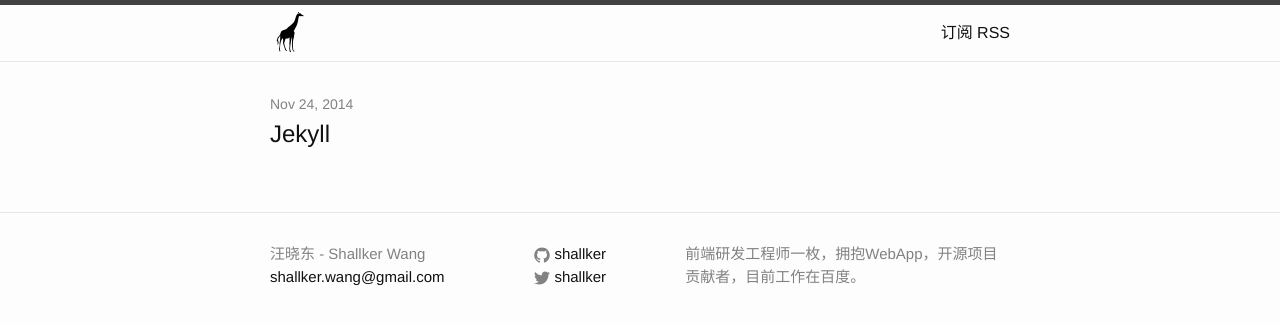
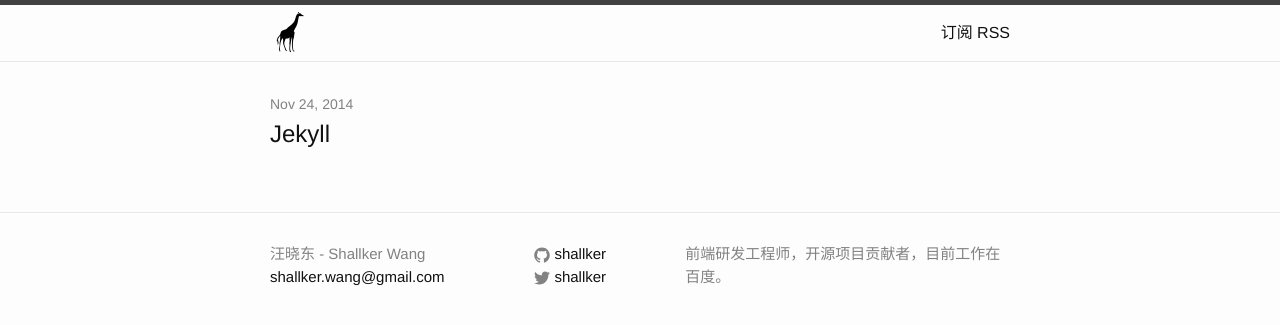
Before and after one commit to shallker/shallker.github.io.backup, a Jekyll site: the page built from index.html, in a window 1280 px wide. Shown: the top 325 px of the page. Built offline with Jekyll 4.4.1, drawn with Linux system fonts in a browser that asks for light colours; Markdown is read by kramdown in place of the engine named in the settings.

Commit message:
Update site description

```diff
--- a/_config.yml
+++ b/_config.yml
@@ -2,7 +2,7 @@
 title: 汪晓东 - Shallker Wang
 email: shallker.wang@gmail.com
 description: > # this means to ignore newlines until "baseurl:"
-   前端研发工程师一枚，拥抱WebApp，开源项目贡献者，目前工作在百度。
+   前端研发工程师，开源项目贡献者，目前工作在百度。
 baseurl: "" # the subpath of your site, e.g. /blog/
 url: "http://shallker.github.io" # the base hostname & protocol for your site
 twitter_username: shallker
```
